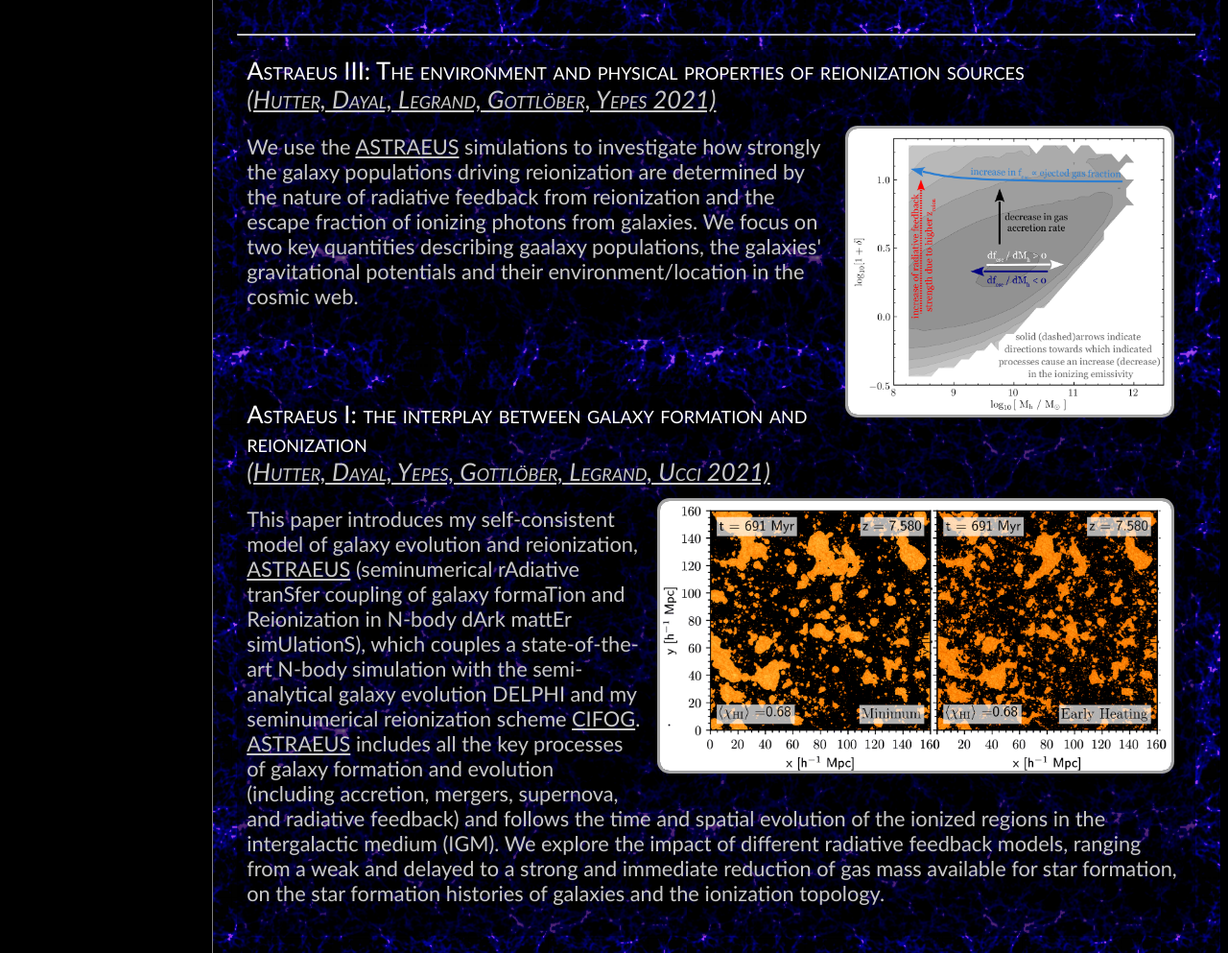
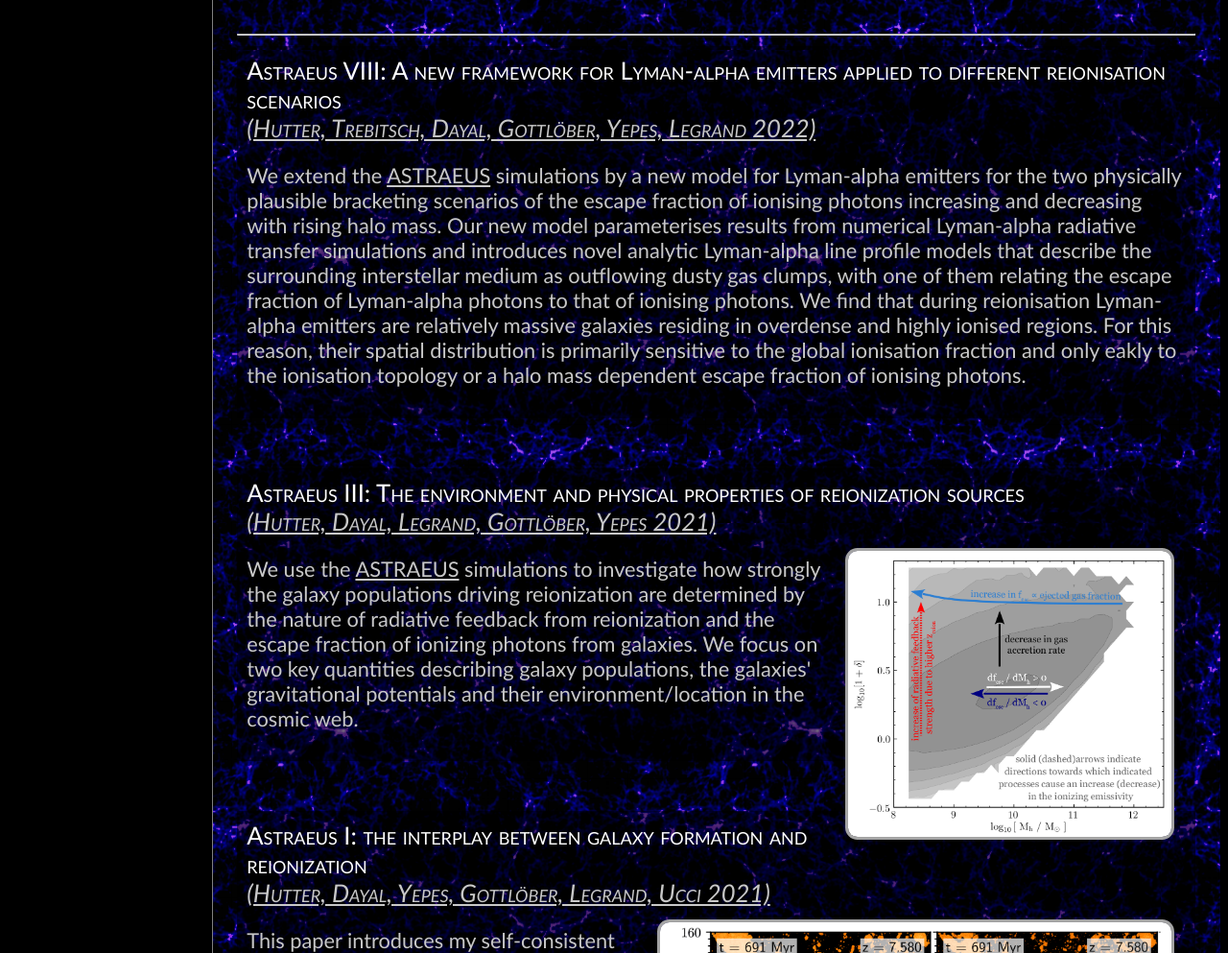
Before and after one commit to annehutter/annehutter.github.io, a plain HTML site: page research.html in a window 1280 px wide. Shown: the part 942-1935 px from the top of the page at 96% size. Drawn offline with Linux system fonts and the light colour scheme.

Commit message:
updated to Cosmic DAWN and Astraeus VIII

```diff
--- a/research.html
+++ b/research.html
@@ -28,6 +28,7 @@
                     <li><a href="cv.html">CV</a></li>
                     <li><a href="research.html">Research</a>
                         <ul>
+                            <li><a href="research.html#Hutter2022">Astraeus VIII: A new framework for Lyman-alpha emitters applied to different reionisation scenarios</a></li>
                             <li><a href="research.html#Hutter2021b">Astraeus III: The environment and physical properties of reionization sources</a></li>
                             <li><a href="research.html#Hutter2021a">Astraeus I: the interplay between galaxy formation and reionization</a></li>
                             <li><a href="research.html#Hutter2020">The 21cm bispectrum: a tracer of the ionization topology</a></li>
@@ -82,12 +83,21 @@
                 <hr>
 
                 <div class="box">
+                    <div id="Hutter2022"> </div>
+                    <h3> Astraeus VIII: A new framework for Lyman-alpha emitters applied to different reionisation scenarios <br> <a href="https://ui.adsabs.harvard.edu/abs/2022arXiv220914592H/abstract" target="_blank"> <i> (Hutter, Trebitsch, Dayal, Gottlöber, Yepes, Legrand 2022) </i> </a> </h3>
+
+                    <p> We extend the <a href="codes.html#astraeus">ASTRAEUS</a> simulations by a new model for Lyman-alpha emitters for the two physically plausible bracketing scenarios of the escape fraction of ionising photons increasing and decreasing with rising halo mass. Our new model parameterises results from numerical Lyman-alpha radiative transfer simulations and introduces novel analytic Lyman-alpha line profile models that describe the surrounding interstellar medium as outflowing dusty gas clumps, with one of them relating the escape fraction of Lyman-alpha photons to that of ionising photons. We find that during reionisation Lyman-alpha emitters are relatively massive galaxies residing in overdense and highly ionised regions. For this reason, their spatial distribution is primarily sensitive to the global ionisation fraction and only eakly to the ionisation topology or a halo mass dependent escape fraction of ionising photons. </p>
+                </div>
+
+                <br><br>
+
+                <div class="box">
                     <div id="Hutter2021b"> </div>
                     <h3> Astraeus III: The environment and physical properties of reionization sources <br> <a href="https://ui.adsabs.harvard.edu/abs/2020arXiv200813215H/abstract" target="_blank"> <i> (Hutter, Dayal, Legrand, Gottlöber, Yepes 2021) </i> </a> </h3>
 
                     <img class=textwraprounded src="CARTOON_z7.png" style="max-width:35%;" float="right">
 
-                    <p> We use the <a href="codes.html#astraeus">ASTRAEUS</a> simulations to investigate how strongly the galaxy populations driving reionization are determined by the nature of radiative feedback from reionization and the escape fraction of ionizing photons from galaxies. We focus on two key quantities describing gaalaxy populations, the galaxies' gravitational potentials and their environment/location in the cosmic web. </p>
+                    <p> We use the <a href="codes.html#astraeus">ASTRAEUS</a> simulations to investigate how strongly the galaxy populations driving reionization are determined by the nature of radiative feedback from reionization and the escape fraction of ionizing photons from galaxies. We focus on two key quantities describing galaxy populations, the galaxies' gravitational potentials and their environment/location in the cosmic web. </p>
                 </div>
 
                 <br><br>
```
Also changed, not shown: codes.html (+1 -0 lines), cv.html (+3 -1 lines), cv_detailed.html (+1 -0 lines), index.html (+1 -0 lines), privacy.html (+1 -0 lines).
